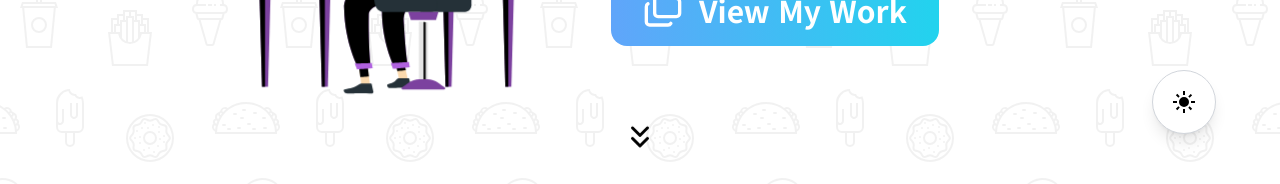
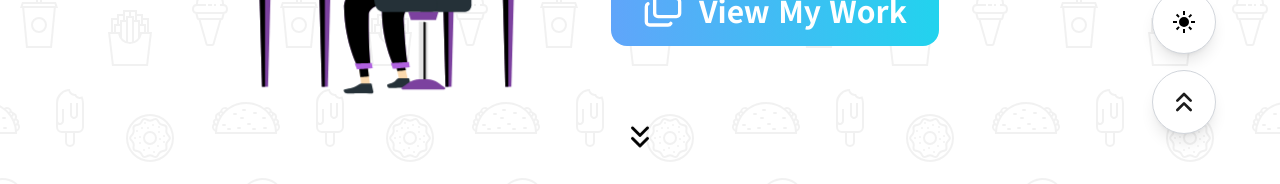
Before and after one commit to roastt1/Portfolio, a Next.js app: page / in a window 1280 px wide. Shown: the part 602-786 px from the top of the page. Built offline with nearby package versions, Linux system fonts and the light colour scheme.

Commit message:
[feat]  화면 맨 위로 스크롤하는 플로팅 버튼 추가

```diff
--- a/app/components/DarkMode.tsx
+++ b/app/components/DarkMode.tsx
@@ -77,7 +77,7 @@ export default function DarkMode() {
     return (
         <button
             onClick={toggleTheme}
-            className="group fixed bottom-8 right-8 z-[99] flex h-12 w-12 items-center justify-center overflow-hidden rounded-full border border-gray-300 bg-white p-0 shadow-lg transition hover:bg-gray-100 dark:border-gray-600 dark:bg-[#202026] dark:text-white sm:bottom-16 sm:right-16 sm:h-16 sm:w-16"
+            className="group fixed bottom-24 right-8 z-[99] flex h-12 w-12 items-center justify-center overflow-hidden rounded-full border border-gray-300 bg-white p-0 shadow-lg transition hover:bg-gray-100 dark:border-gray-600 dark:bg-[#202026] dark:text-white sm:bottom-36 sm:right-16 sm:h-16 sm:w-16"
         >
             <span className="relative flex h-8 w-8 items-center justify-center">
                 <span
--- /dev/null
+++ b/app/components/ScrollToTopButton.tsx
@@ -0,0 +1,49 @@
+"use client";
+
+import { useState } from "react";
+import { ChevronsUp } from "lucide-react";
+export default function ScrollToTopButton() {
+    const [phase, setPhase] = useState<"idle" | "flyOut" | "flyIn">("idle");
+
+    const scrollToSection = (id: string) => {
+        const el = document.getElementById(id);
+        if (el) {
+            el.scrollIntoView({ behavior: "smooth" });
+        }
+    };
+
+    const handleClick = () => {
+        // 애니메이션 중엔 재시작하지 않음
+        if (phase !== "idle") return;
+        scrollToSection("home");
+        setPhase("flyOut");
+    };
+
+    const togglePhase = () => {
+        if (phase === "flyOut") {
+            setPhase("flyIn");
+        } else if (phase === "flyIn") {
+            setPhase("idle");
+        }
+    };
+
+    const iconClassName =
+        phase === "flyOut"
+            ? "animate-fly-out"
+            : phase === "flyIn"
+              ? "animate-fly-in"
+              : "";
+    return (
+        <div>
+            <button
+                onClick={handleClick}
+                className="fixed bottom-8 right-8 z-[99] flex h-12 w-12 items-center justify-center overflow-hidden rounded-full border border-gray-300 bg-white p-0 shadow-lg transition hover:bg-gray-100 dark:border-gray-600 dark:bg-[#202026] dark:text-white sm:bottom-16 sm:right-16 sm:h-16 sm:w-16"
+            >
+                <ChevronsUp
+                    className={`h-6 w-6 sm:h-8 sm:w-8 ${iconClassName}`}
+                    onAnimationEnd={togglePhase}
+                />
+            </button>
+        </div>
+    );
+}
--- a/app/layout.tsx
+++ b/app/layout.tsx
@@ -6,6 +6,7 @@ import Footer from "./components/Footer";
 import { Noto_Sans_KR } from "next/font/google";
 import { usePathname } from "next/navigation";
 import DarkMode from "./components/DarkMode";
+import ScrollToTopButton from "./components/ScrollToTopButton";
 
 const notoSansKR = Noto_Sans_KR({
     weight: ["300", "400", "500", "700", "900"],
@@ -40,7 +41,7 @@ export default function RootLayout({
                 <main className="mx-auto w-full max-w-[1480px] flex-1 px-4">
                     {children}
                 </main>
-
+                <ScrollToTopButton />
                 <DarkMode />
                 <Footer />
             </body>
--- a/tailwind.config.js
+++ b/tailwind.config.js
@@ -12,6 +12,23 @@ module.exports = {
                 expandWidth: {
                     from: { width: "0%" },
                     to: { width: "100%" },
+                },
+                flyOut: {
+                    "0%": { opacity: "1", transform: "translateY(0) scale(1)" },
+                    "100%": {
+                        opacity: "0",
+                        transform: "translateY(-120%) scale(0.85)",
+                    },
+                },
+                flyIn: {
+                    "0%": {
+                        opacity: "0",
+                        transform: "translateY(120%) scale(0.85)",
+                    },
+                    "100%": {
+                        opacity: "1",
+                        transform: "translateY(0) scale(1)",
+                    },
                 },
                 "slide-up": {
                     "0%": { opacity: "0", transform: "translateY(50px)" },
@@ -84,6 +101,8 @@ module.exports = {
             },
             animation: {
                 "expand-width": "expandWidth 1s ease-out forwards",
+                "fly-out": "flyOut 0.3s ease-out forwards",
+                "fly-in": "flyIn 0.3s ease-out forwards",
                 "slide-up": "slide-up 0.8s ease-out forwards",
                 "slide-left-fade": "slide-left-fade 0.8s ease-out forwards",
                 "slide-right-fade": "slide-right-fade 0.8s ease-out forwards",
```
